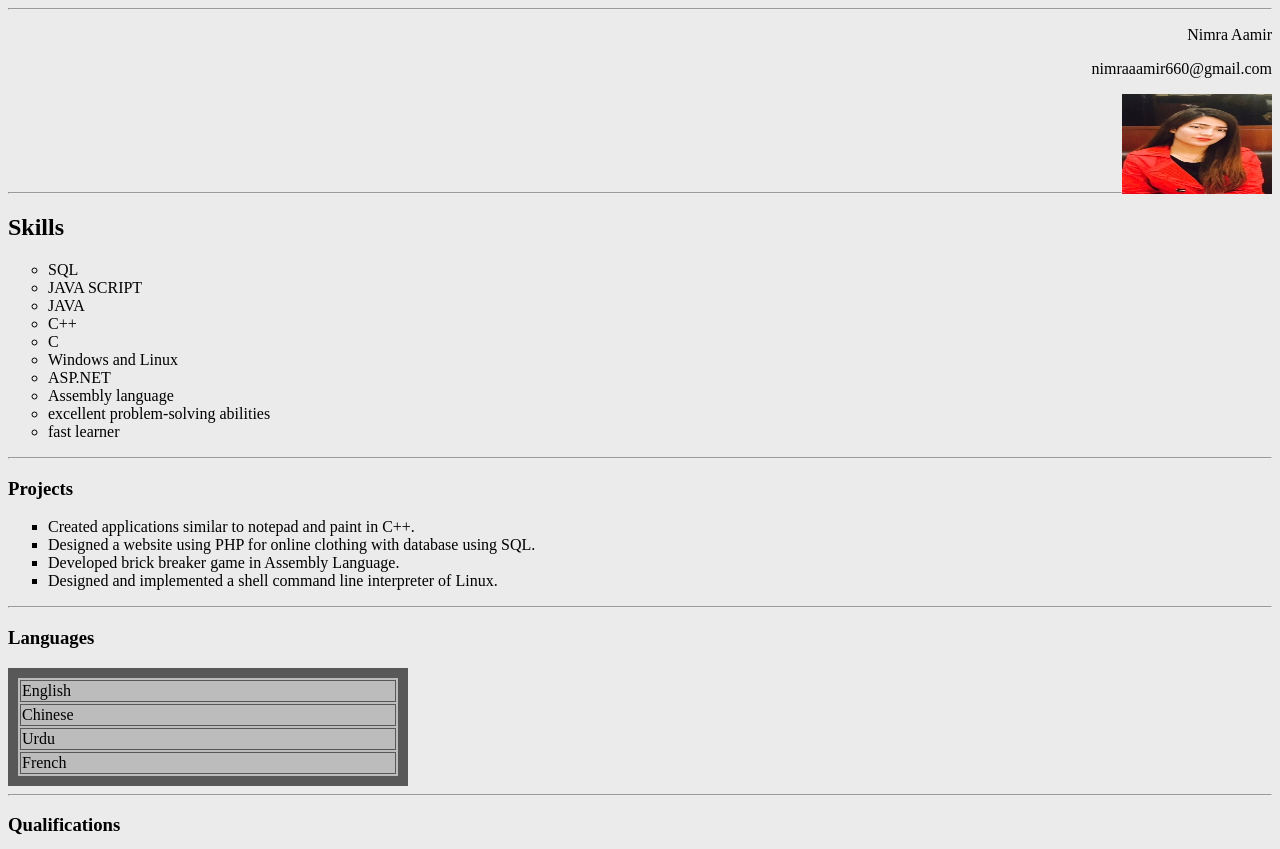
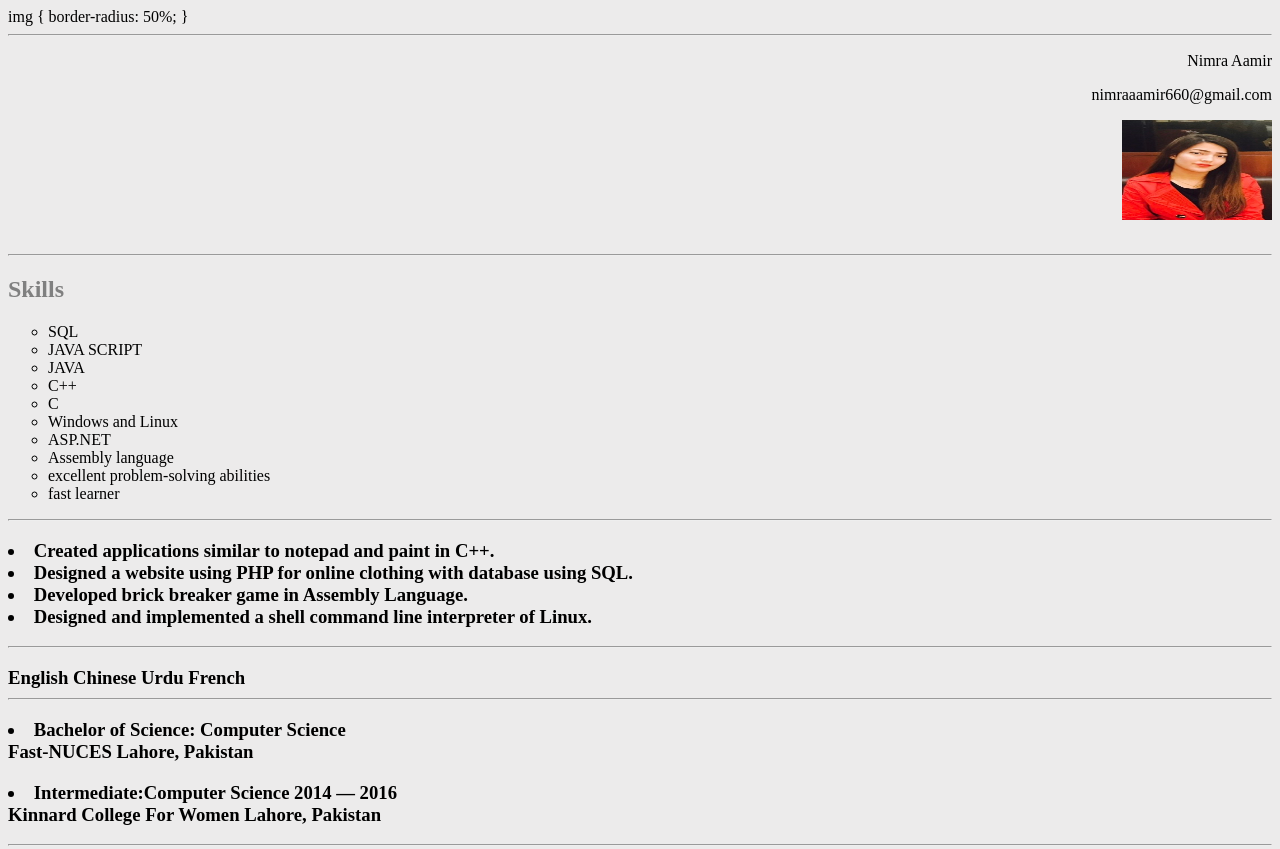
Before and after one commit to nimraaamir/nimraaamir3, a plain HTML site: page index.html in a window 1280 px wide. Shown: the top 849 px of the page. Drawn offline with Linux system fonts and the light colour scheme.

Commit message:
Update index.html

```diff
--- a/index.html
+++ b/index.html
@@ -2,7 +2,9 @@
 <head>
     </head>
  <body bgcolor="ECEBEB">
-
+   img {
+    border-radius: 50%;
+}
   <div background-color: lightblue >
      <hr>
    <p ALIGN=RIGHT> Nimra Aamir </p>
@@ -15,9 +17,10 @@
       <br>
       <br>
       <br>
-
+      <br>
+   <br>
     <hr>
-    <h2 style="#958581"> Skills </h2>
+    <h2 style="color:Gray"> Skills </h2>
       <ul style="list-style-type:circle">
        <li>SQL </li>
        <li>JAVA SCRIPT</li>
@@ -32,7 +35,7 @@
       </ul>
           </p>
     <hr>
-    <h3> Projects </h3>
+    <h3 style="color:Gray> Projects </h3>
     <p>
         <ul style="list-style-type:square">
    <li>Created applications similar to notepad and paint in C++.</li>
@@ -42,7 +45,7 @@
 </ul>
 </p>
     <hr>
-<h3> Languages </h3>
+<h3 style="color:Gray > Languages </h3>
  <table width="400" border="10" width="100" height="100"  bgcolor="BCBCBC" vertical-align: bottom BORDERCOLOR="#595858" BORDERCOLORLIGHT="#FCF7F7" BORDERCOLORDARK="#A9A9A9">
   <tr>
     <td>English</td>
@@ -62,11 +65,11 @@
   </tr>
 </table>
 <hr>
-<h3> Qualifications </h3>
+<h3 style="color:Gray> Qualifications </h3>
   <ul style="list-style-type:square">
       <p> <li>Bachelor of Science: Computer Science</br>
  Fast-NUCES Lahore, Pakistan <p> </li>
- <p><li>Intermediate:Computer Science                                        2014 — 2016 </br>
+ <p><li>Intermediate:Computer Science                                                        2014 — 2016 </br>
 Kinnard College For Women Lahore, Pakistan <p> </li>
     <hr>
 
```
